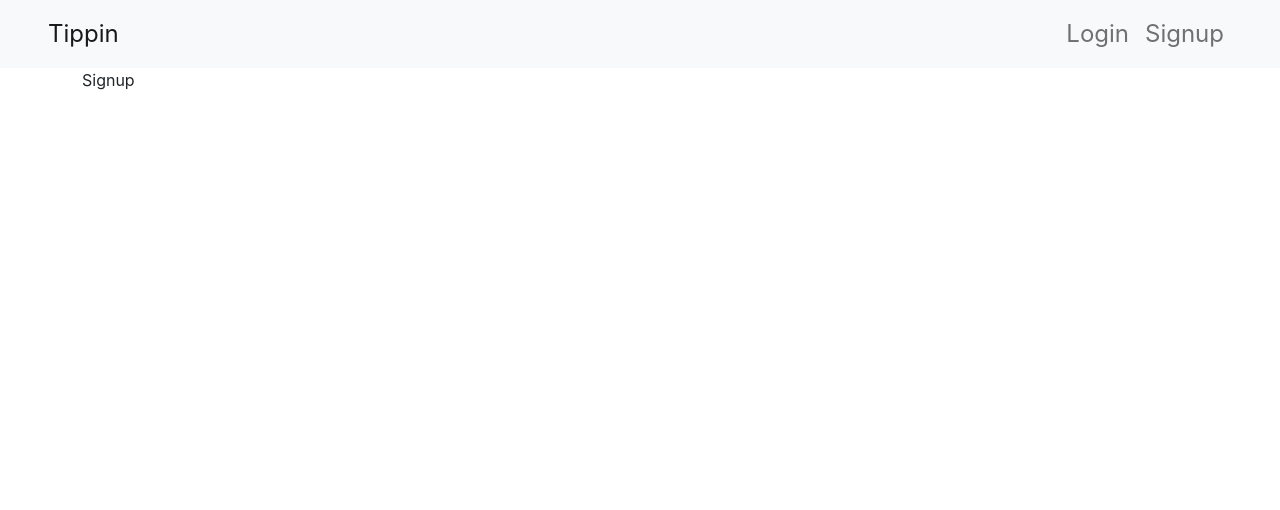
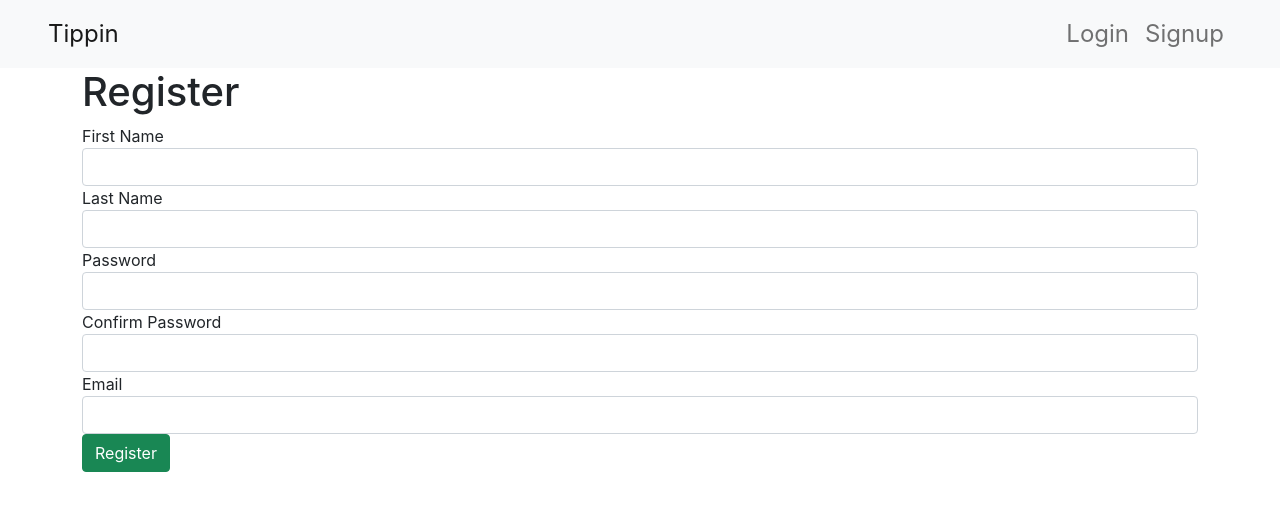
Before and after one commit to Ayoitsjason/Coursera_React, a React (Create React App) app in the folder confusion/: page /signup in a window 1280 px wide. Shown: the top 510 px of the page. Built offline with nearby package versions, Linux system fonts and the light colour scheme.

Commit message:
added form to signup page

```diff
--- a/confusion/src/components/waitlist/Signup.js
+++ b/confusion/src/components/waitlist/Signup.js
@@ -1,7 +1,41 @@
 import React from "react";
+import { Formik, Form, Field, ErrorMessage } from "formik";
 
 const Signup = () => {
-  return <div className="container">Signup</div>;
+  return (
+    <div className="container">
+      <h1>Register</h1>
+      <Formik>
+        {(props) => (
+          <Form>
+            <fieldset className="form-group">
+              <label>First Name</label>
+              <Field className="form-control" type="text" name="description" />
+            </fieldset>
+            <fieldset className="form-group">
+              <label>Last Name</label>
+              <Field className="form-control" type="text" name="description" />
+            </fieldset>
+            <fieldset className="form-group">
+              <label>Password</label>
+              <Field className="form-control" type="text" name="description" />
+            </fieldset>
+            <fieldset className="form-group">
+              <label>Confirm Password</label>
+              <Field className="form-control" type="text" name="description" />
+            </fieldset>
+            <fieldset className="form-group">
+              <label>Email</label>
+              <Field className="form-control" type="text" name="description" />
+            </fieldset>
+            <button className="btn btn-success" type="submit">
+              Register
+            </button>
+          </Form>
+        )}
+      </Formik>
+    </div>
+  );
 };
 
 export default Signup;
```
